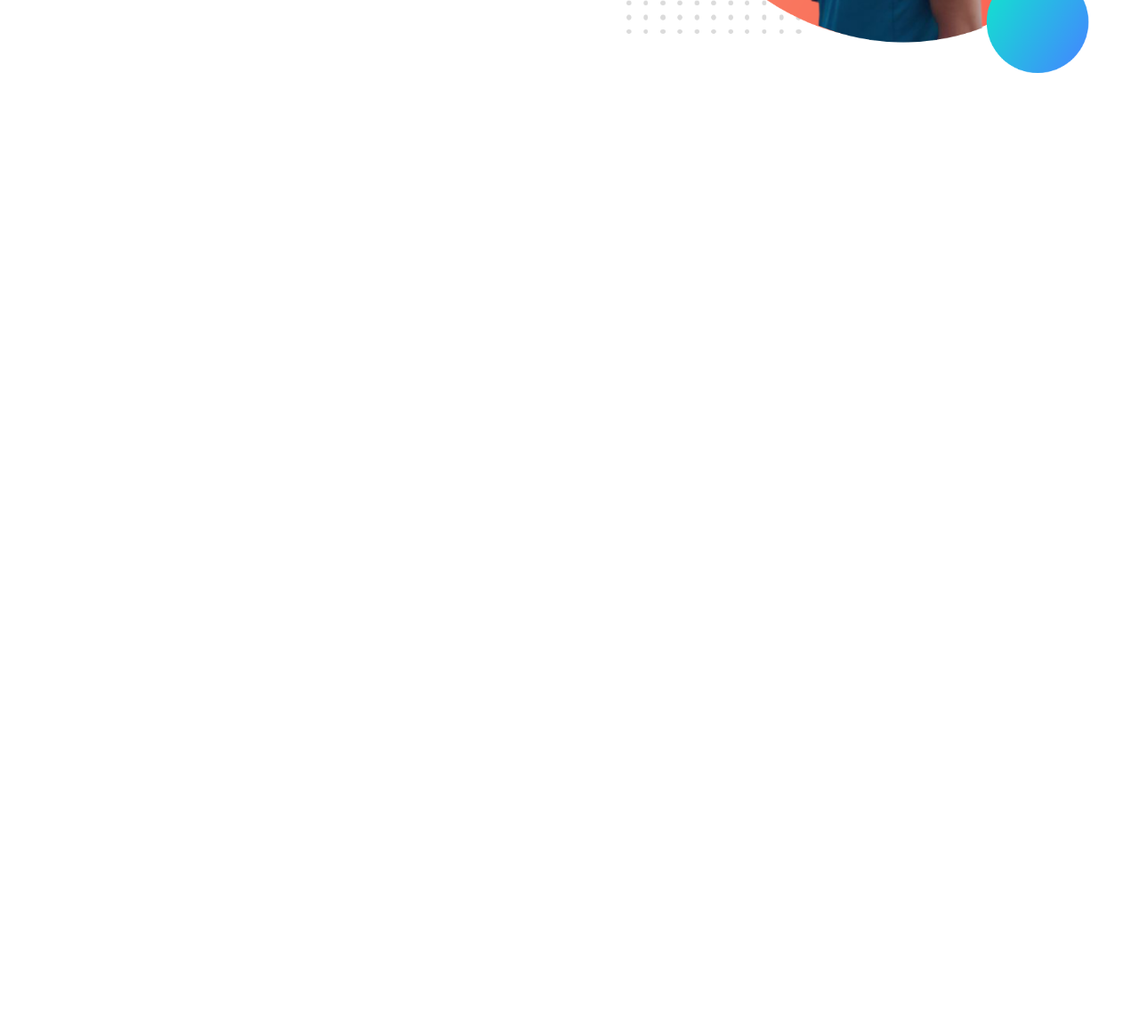
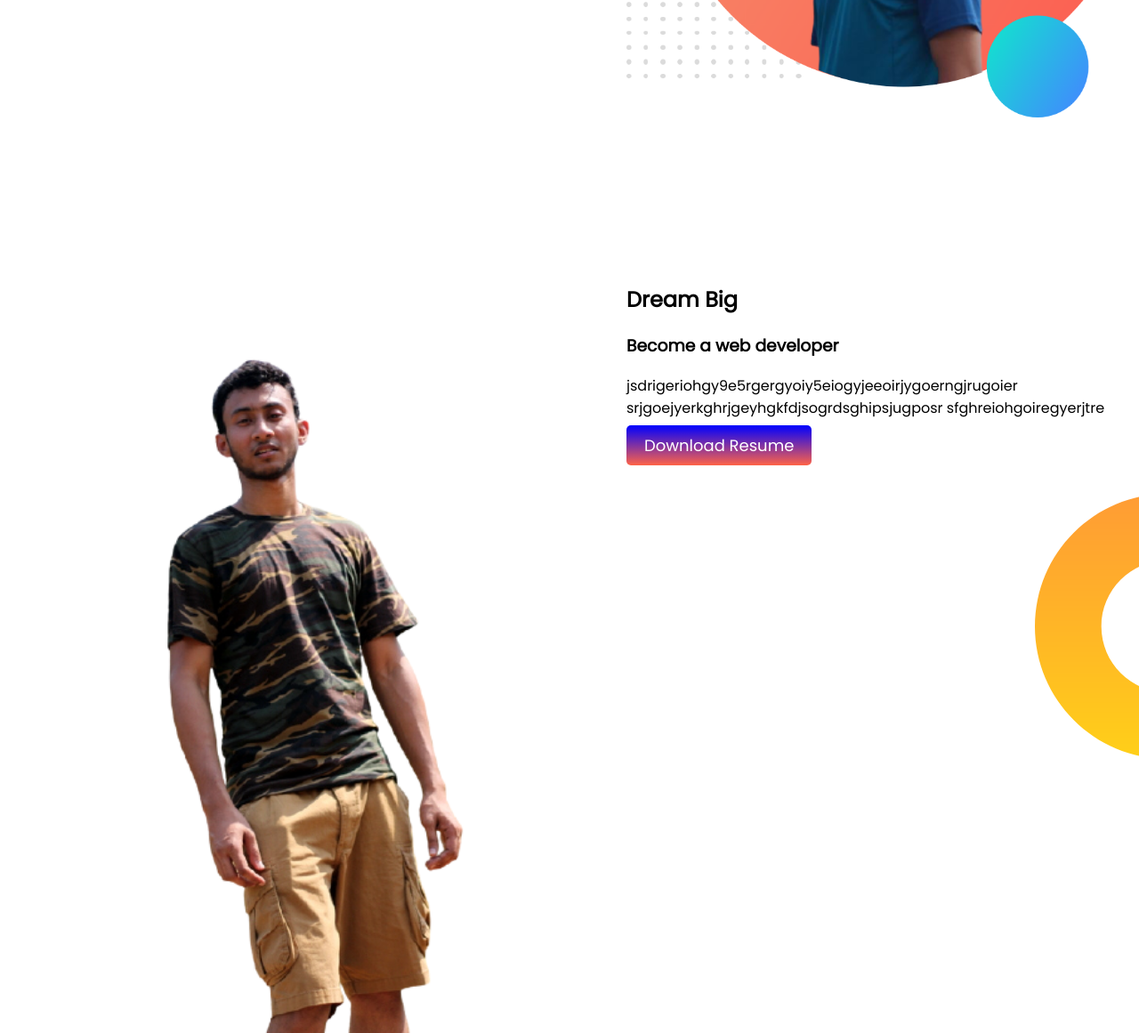
Before and after one commit to ahad299/developer-portfolio, a plain HTML site: page index.html in a window 1280 px wide. Shown: the part 500-1661 px from the top of the page at 89% size. Before the commit the page ends 800 px from the top, so only its background shows below. Drawn offline with Linux system fonts and the light colour scheme.

Commit message:
dream added

```diff
--- a/index.html
+++ b/index.html
@@ -26,6 +26,22 @@
             <img src="images/my-bg (2).png" alt="">
         </div>
     </section>
+    <section class="dream-big">
+        <div class="half-width">
+            <img src="images/q-removebg-preview.png" alt="">
+        </div>
+        <div class="half-width">
+            <h1>Dream Big</h1>
+            <h3>Become a web developer</h3>
+            <p>
+                jsdrigeriohgy9e5rgergyoiy5eiogyjeeoirjygoerngjrugoier
+                srjgoejyerkghrjgeyhgkfdjsogrdsghipsjugposr
+                sfghreiohgoiregyerjtre
+            </p>
+            <a href="https://facebook.com/ahad.stark" class=" link-button" target="_blank">Download Resume</a>
+        </div>
+
+    </section>
 </body>
 
 </html>
--- a/style.css
+++ b/style.css
@@ -11,8 +11,10 @@ h1{
 }
 section{
     display: flex;
+    margin-bottom: 100px;
 }
 .half-width{
+    margin-top: 50px;
     width: 50%;
     padding-left: 5%;
     padding-top: 10px;
@@ -33,3 +35,8 @@ section{
     background-image: url(images/top-banner.png);
     background-repeat: no-repeat;
 }
+.dream-big{
+    background-image: url(images/dream-bg.png);
+    background-repeat: no-repeat;
+    background-position: right;
+}
```
